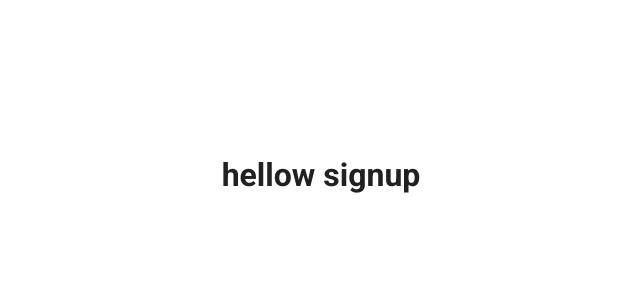
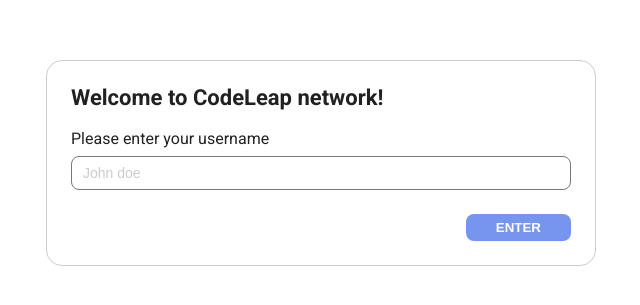
Before and after one commit to denzelws/codeleap-test, a React (Vite) app: page / in a window 1280 px wide. Shown: the part 257-562 px from the top of the page, without its empty margins (319-959 px from the left). Built offline with nearby package versions, Linux system fonts and the light colour scheme.

Commit message:
Iniciando estrutura componente Signup

```diff
--- a/src/components/Signup/index.scss
+++ b/src/components/Signup/index.scss
@@ -1,5 +1,52 @@
 .signup {
+  background-color: $color-background;
+  border: 0.1rem solid $lightGray;
+  border-radius: 1.6rem;
+  padding: 2.4rem;
+  width: 100%;
+  max-width: 50rem;
+
   display: flex;
-  align-items: center;
-  justify-content: center;
+  flex-direction: column;
+
+  h2 {
+    font-size: 2.2rem;
+    font-weight: 700;
+    text-align: left;
+    margin-top: 0;
+  }
+
+  .form-group {
+    display: flex;
+    flex-direction: column;
+    text-align: left;
+    margin-bottom: 2.4rem;
+
+    label {
+      margin-bottom: 0.8rem;
+    }
+
+    input {
+      border: 0.1rem solid #777777;
+      border-radius: 0.8rem;
+      padding: 0.8rem 1.1rem;
+      font-size: 1.4rem;
+
+      &::placeholder {
+        color: #cccccc;
+      }
+    }
+  }
+
+  button {
+    align-self: flex-end;
+
+    background-color: $primaryBlue;
+    color: $color-background;
+    border: none;
+    border-radius: 0.8rem;
+    padding: 0.6rem 3rem;
+    font-weight: 700;
+    cursor: pointer;
+  }
 }
--- a/src/components/Signup/index.tsx
+++ b/src/components/Signup/index.tsx
@@ -7,9 +7,21 @@
 
 const Signup: React.FC<SignupProps> = () => {
   return (
-    <div className="signup">
-      <h1>hellow signup</h1>
-    </div>
+    <form className="signup">
+      <h2>Welcome to CodeLeap network!</h2>
+
+      <div className="form-group">
+        <label htmlFor="username">Please enter your username</label>
+        <input
+          type="text"
+          id="username"
+          name="username"
+          placeholder="John doe"
+        />
+      </div>
+
+      <button type="submit">ENTER</button>
+    </form>
   )
 }
 
--- a/src/styles/_base.scss
+++ b/src/styles/_base.scss
@@ -1,7 +1,12 @@
+html {
+  font-size: 62.5%;
+}
+
 body {
   font-family: $font-primary;
   background-color: $color-background;
   color: $color-text-primary;
+  font-size: 1.6rem;
   margin: 0;
 }
 
--- a/src/styles/_variables.scss
+++ b/src/styles/_variables.scss
@@ -4,3 +4,5 @@
 // Colors
 $color-background: #ffffff;
 $color-text-primary: #212121;
+$lightGray: #cccccc;
+$primaryBlue: #7695ec;
--- a/vite.config.ts
+++ b/vite.config.ts
@@ -1,7 +1,21 @@
 import { defineConfig } from 'vite'
 import react from '@vitejs/plugin-react-swc'
+import path from 'path'
 
 // https://vite.dev/config/
 export default defineConfig({
   plugins: [react()],
+  css: {
+    preprocessorOptions: {
+      scss: {
+        additionalData: `@import "@/styles/_variables.scss";`,
+      },
+    },
+  },
+
+  resolve: {
+    alias: {
+      '@': path.resolve(__dirname, './src/'),
+    },
+  },
 })
```
